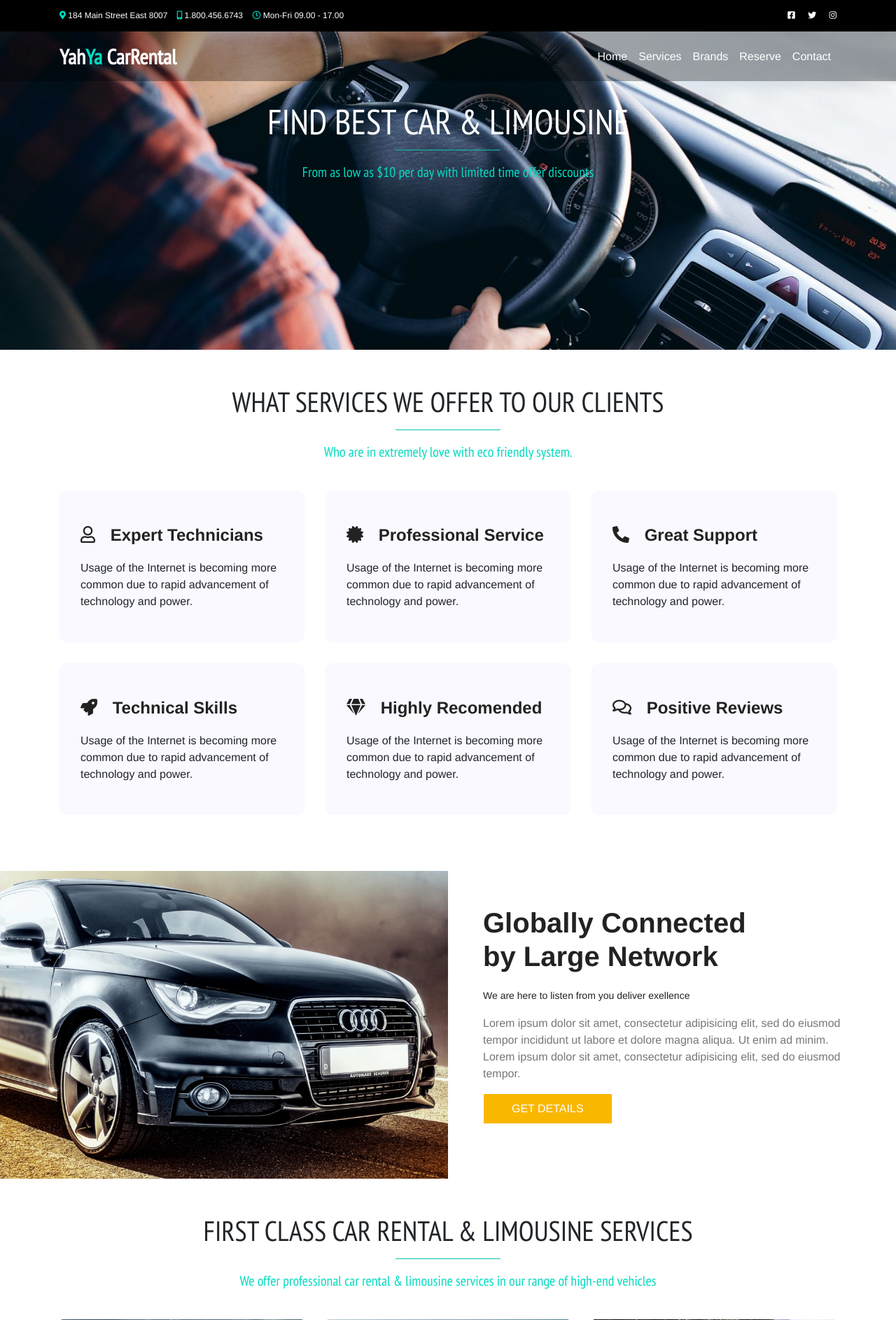
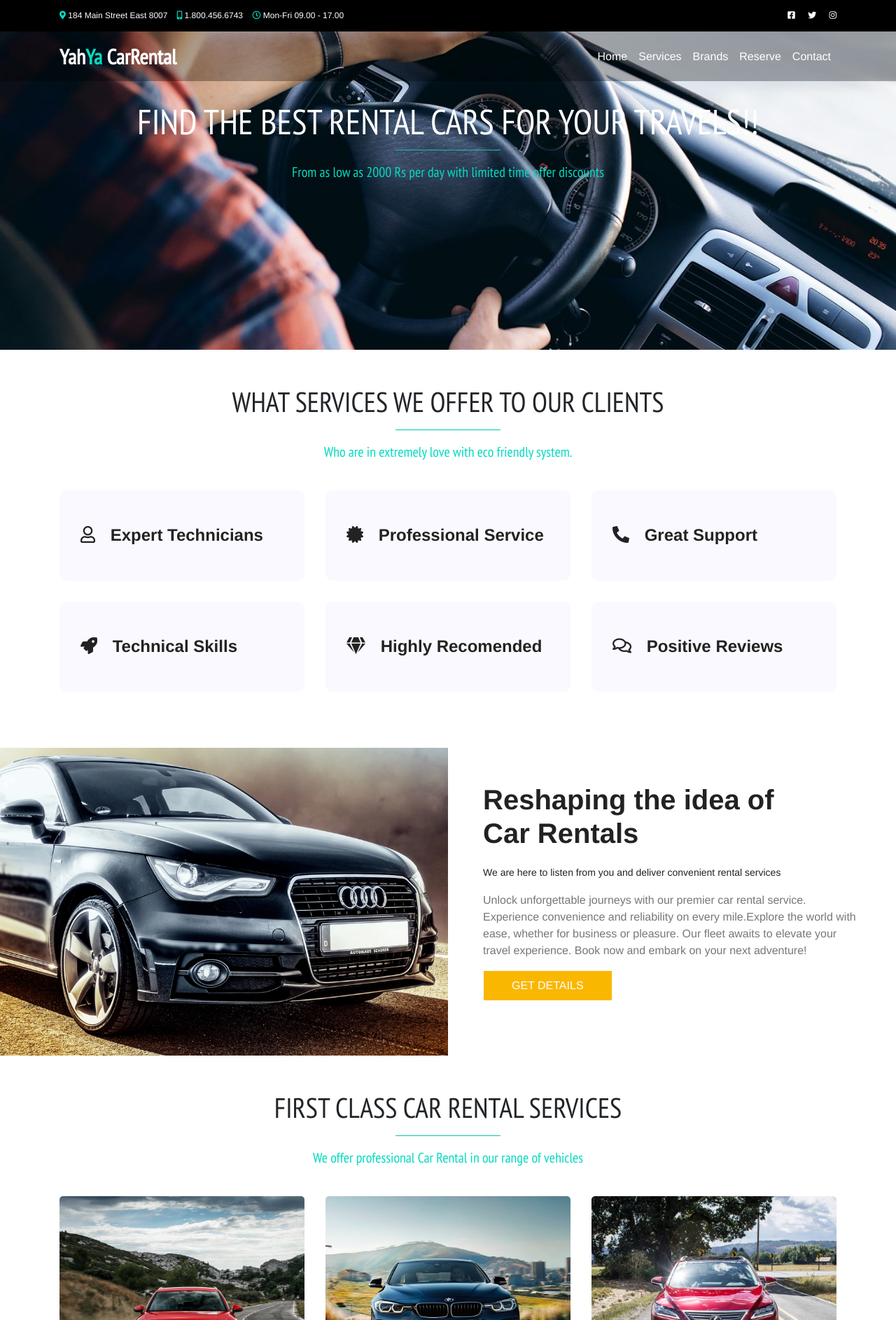
Before and after one commit to SudeepGowda55/Car-Rental-Website, a PHP site: page / in a window 1280 px wide. Shown: the top 1887 px of the page at 70% size. Run offline with PHP 8.4, Linux system fonts and the light colour scheme; data comes from the database, SQL or seed files in the repository.

Commit message:
Update index.php
change texts removed description for services

```diff
--- a/index.php
+++ b/index.php
@@ -9,11 +9,11 @@
 <section class = "home_section">
     <div class="section-header">
         <div class="section-title" style = "font-size:50px; color:white">
-            Find Best Car & Limousine
+            Find the best rental cars for your travels!!
         </div>
         <hr class="separator">
 		<div class="section-tagline">
-            From as low as $10 per day with limited time offer discounts
+            From as low as 2000 Rs per day with limited time offer discounts
 		</div>
 	</div>
 </section>
@@ -39,9 +39,6 @@
                         </span>
                         Expert Technicians
                     </h4>
-                    <p>
-                        Usage of the Internet is becoming more common due to rapid advancement of technology and power.
-                    </p>
                 </div>
             </div>
             <div class="col-lg-4 col-md-6">
@@ -52,9 +49,6 @@
                         </span>
                         Professional Service
                     </h4>
-                    <p>
-                        Usage of the Internet is becoming more common due to rapid advancement of technology and power.
-                    </p>
                 </div>
             </div>
             <div class="col-lg-4 col-md-6">
@@ -65,9 +59,6 @@
                         </span>
                         Great Support
                     </h4>
-                    <p>
-                        Usage of the Internet is becoming more common due to rapid advancement of technology and power.
-                    </p>
                 </div>
             </div>
             <div class="col-lg-4 col-md-6">
@@ -78,9 +69,6 @@
                         </span>
                         Technical Skills
                     </h4>
-                    <p>
-                        Usage of the Internet is becoming more common due to rapid advancement of technology and power.
-                    </p>
                 </div>
             </div>
             <div class="col-lg-4 col-md-6">
@@ -91,9 +79,6 @@
                         </span>
                         Highly Recomended
                     </h4>
-                    <p>
-                        Usage of the Internet is becoming more common due to rapid advancement of technology and power.
-                    </p>
                 </div>
             </div>
             <div class="col-lg-4 col-md-6">
@@ -104,9 +89,6 @@
                         </span>
                         Positive Reviews
                     </h4>
-                    <p>
-                        Usage of the Internet is becoming more common due to rapid advancement of technology and power.
-                    </p>
                 </div>
             </div>
         </div>
@@ -122,17 +104,16 @@
             </div>
             <div class = "col-md-6 right-area" style = "padding:50px">
                 <h1>
-                    Globally Connected <br>
-                    by Large Network
+                    Reshaping the idea of <br>
+                    Car Rentals
                 </h1>
                 <p>
                     <span>
-                        We are here to listen from you deliver exellence
+                        We are here to listen from you and deliver convenient rental services
                     </span>
                 </p>
                 <p>
-                    Lorem ipsum dolor sit amet, consectetur adipisicing elit, sed do eiusmod tempor incididunt ut labore et dolore magna aliqua.
-                    Ut enim ad minim. Lorem ipsum dolor sit amet, consectetur adipisicing elit, sed do eiusmod tempor.
+                   Unlock unforgettable journeys with our premier car rental service. Experience convenience and reliability on every mile.Explore the world with ease, whether for business or pleasure. Our fleet awaits to elevate your travel experience. Book now and embark on your next adventure!
                 </p>
                 <a class="my-btn bttn" href="#">get details</a>
             </div>
@@ -145,11 +126,11 @@
     <div class = "container">
         <div class="section-header">
             <div class="section-title">
-                First Class Car Rental & Limousine Services
+                First Class Car Rental Services
             </div>
             <hr class="separator">
             <div class="section-tagline">
-                We offer professional car rental & limousine services in our range of high-end vehicles
+                We offer professional Car Rental in our range of vehicles
             </div>
         </div>
         <div class = "car-brands">
@@ -197,14 +178,14 @@
 					<div>
 						<div class = "form-group">
 							<label for="pickup_location">Pickup Location</label>
-							<input type = "text" class = "form-control" name = "pickup_location" placeholder = "34 Mainfield Road" v-model = 'pickup_location'>
+							<input type = "text" class = "form-control" name = "pickup_location" placeholder = "Mysuru" v-model = 'pickup_location'>
 							<div class="invalid-feedback" style = "display:block" v-if="pickup_location === null">
 								Pickup location is required
 							</div>
 						</div>
 						<div class = "form-group">
 							<label for="return_location">Return Location</label>
-							<input type = "text" class = "form-control" name = "return_location" placeholder = "34 Mainfield Road" v-model = 'return_location'>
+							<input type = "text" class = "form-control" name = "return_location" placeholder = "Bengaluru" v-model = 'return_location'>
 							<div class="invalid-feedback" style = "display:block" v-if="return_location === null">
 								Return location is required
 							</div>
@@ -240,29 +221,28 @@
             <div class="col-lg-6 sm-padding">
                 <div class="contact-info">
                     <h2>
-                        Get in touch with us &
-                        <br>send us message today!
+                        Get in touch with us and
+                        <br>DM us today!
                     </h2>
                     <p>
                         Getting dressed up and traveling with good friends makes for a shared, unforgettable experience.
                     </p>
-                    <h3>
-                        198 West 21th Street, Suite 721
-                        <br>
-                        New York, NY 10010
+                    <h3>123 Main Road, City Centre,
+                 <br>
+			    New Delhi - 110001, India.
                     </h3>
                     <ul>
                         <li>
                             <span style = "font-weight: bold">Email:</span>
-                            contact@yahyacarrental.com
+                            contact@carrental.com
                         </li>
                         <li>
                             <span style = "font-weight: bold">Phone:</span>
-                            +88 (0) 101 0000 000
+                            +91 96639 61565
                         </li>
                         <li>
                             <span style = "font-weight: bold">Fax:</span>
-                            +88 (0) 202 0000 001
+                            +91 98765 43210
                         </li>
                     </ul>
                 </div>
@@ -326,13 +306,19 @@
                     <h3>Contact Info</h3>
                     <ul class = "contact_info">
                         <li>
-                            <i class="fas fa-map-marker-alt"></i>962 Fifth Avenue, 3rd Floor New York, NY10022
+                            <i class="fas fa-map-marker-alt"></i>789, 4th Cross Road,
+Indiranagar,
+Bengaluru - 560038,
+Karnataka, India.789, 4th Cross Road,
+Indiranagar,
+Bengaluru - 560038,
+Karnataka, India.
                         </li>
                         <li>
-                            <i class="far fa-envelope"></i>contact@barbershop.com
+                            <i class="far fa-envelope"></i>contact@carrental.com
                         </li>
                         <li>
-                            <i class="fas fa-mobile-alt"></i>+123 456 789 101
+                            <i class="fas fa-mobile-alt"></i>+91 98765 43210
                         </li>
                     </ul>
                 </div>
```
